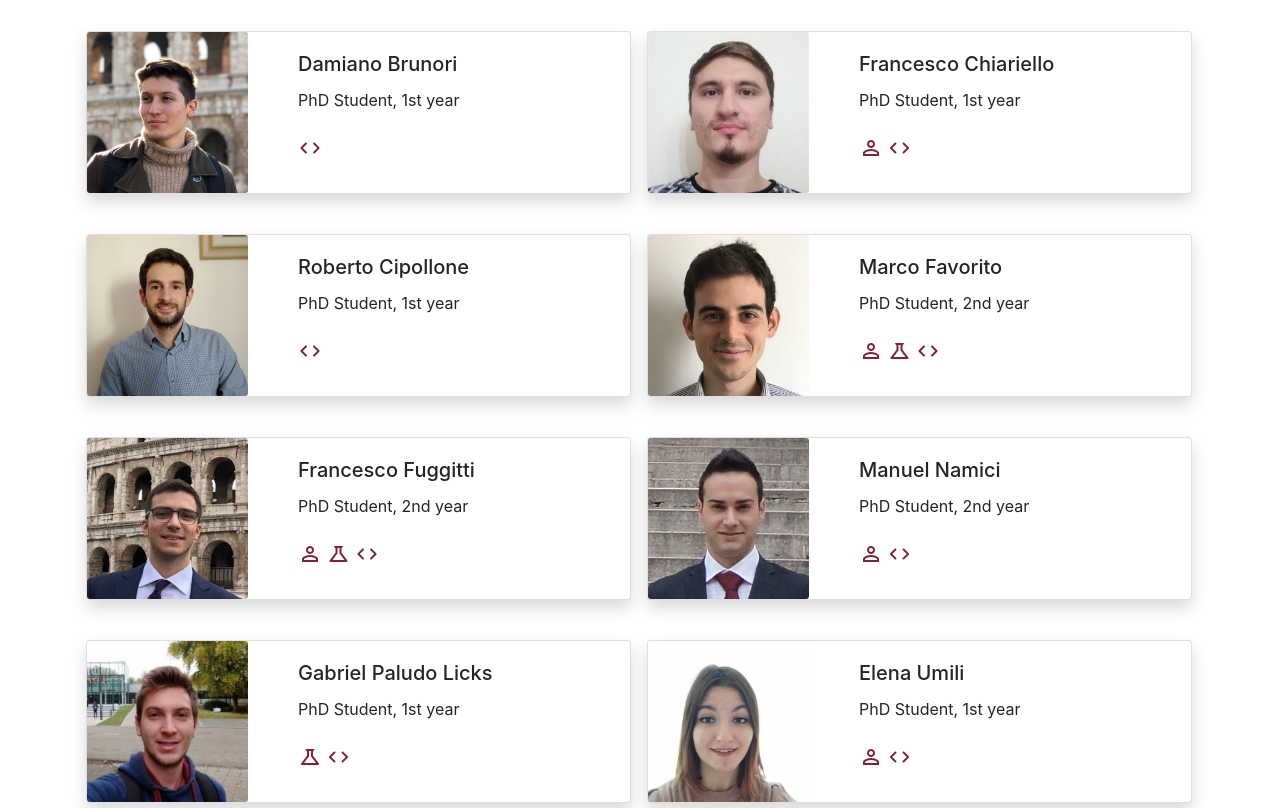
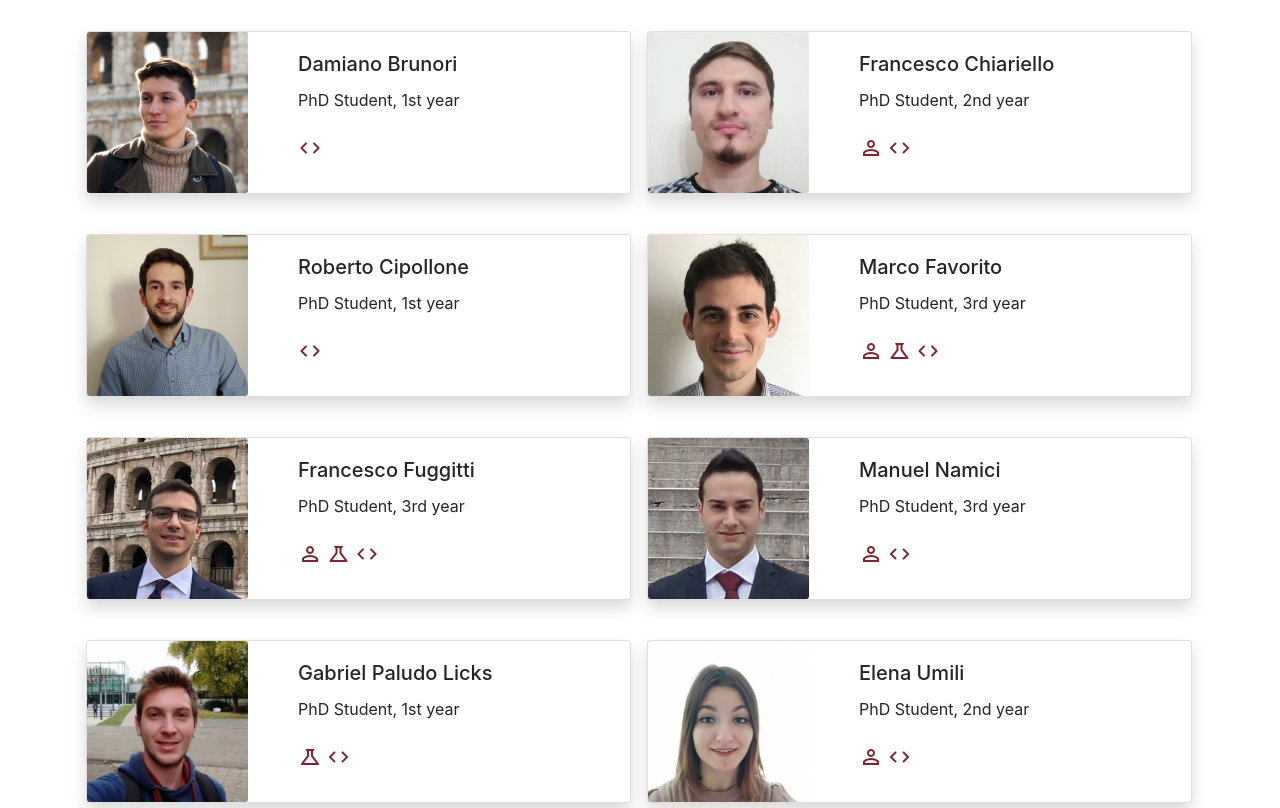
Before and after one commit to whitemech/whitemech.github.io, a Jekyll site: the page built from _pages/people.md, in a window 1280 px wide and 1400 px high, scrolled down 967 px. Shown: the part 186-994 px from the top of the window. Built offline with Jekyll 4.4.1, drawn with Linux system fonts in a browser that asks for light colours.

Commit message:
update phd student years

```diff
--- a/_data/phds.yml
+++ b/_data/phds.yml
@@ -9,7 +9,7 @@
 
 - name: Francesco Chiariello
   photo: francesco-c.jpg
-  info: PhD Student, 1st year
+  info: PhD Student, 2nd year
   email: chiariello@diag.uniroma1.it
   website: https://phd.uniroma1.it/web/FRANCESCO-CHIARIELLO_nP1746480_EN.aspx
   linkedin:
@@ -27,7 +27,7 @@
 
 - name: Marco Favorito
   photo: marco.jpg
-  info: PhD Student, 2nd year
+  info: PhD Student, 3rd year
   email: favorito@diag.uniroma1.it
   website: https://marcofavorito.github.io/
   linkedin:
@@ -36,7 +36,7 @@
 
 - name: Francesco Fuggitti
   photo: francesco-f.jpg
-  info: PhD Student, 2nd year
+  info: PhD Student, 3rd year
   email: fuggitti@diag.uniroma1.it
   website: https://francescofuggitti.github.io/
   linkedin:
@@ -45,7 +45,7 @@
 
 - name: Manuel Namici
   photo: manuel.jpg
-  info: PhD Student, 2nd year
+  info: PhD Student, 3rd year
   email: namici@diag.uniroma1.it
   website: https://phd.uniroma1.it/web/NAMICI-MANUEL_nP1211691_EN.aspx
   linkedin:
@@ -63,7 +63,7 @@
 
 - name: Elena Umili
   photo: elena.jpg
-  info: PhD Student, 1st year
+  info: PhD Student, 2nd year
   email: umili@diag.uniroma1.it
   website: https://phd.uniroma1.it/web/ELENA-UMILI_nP1491499_EN.aspx
   linkedin:
```
